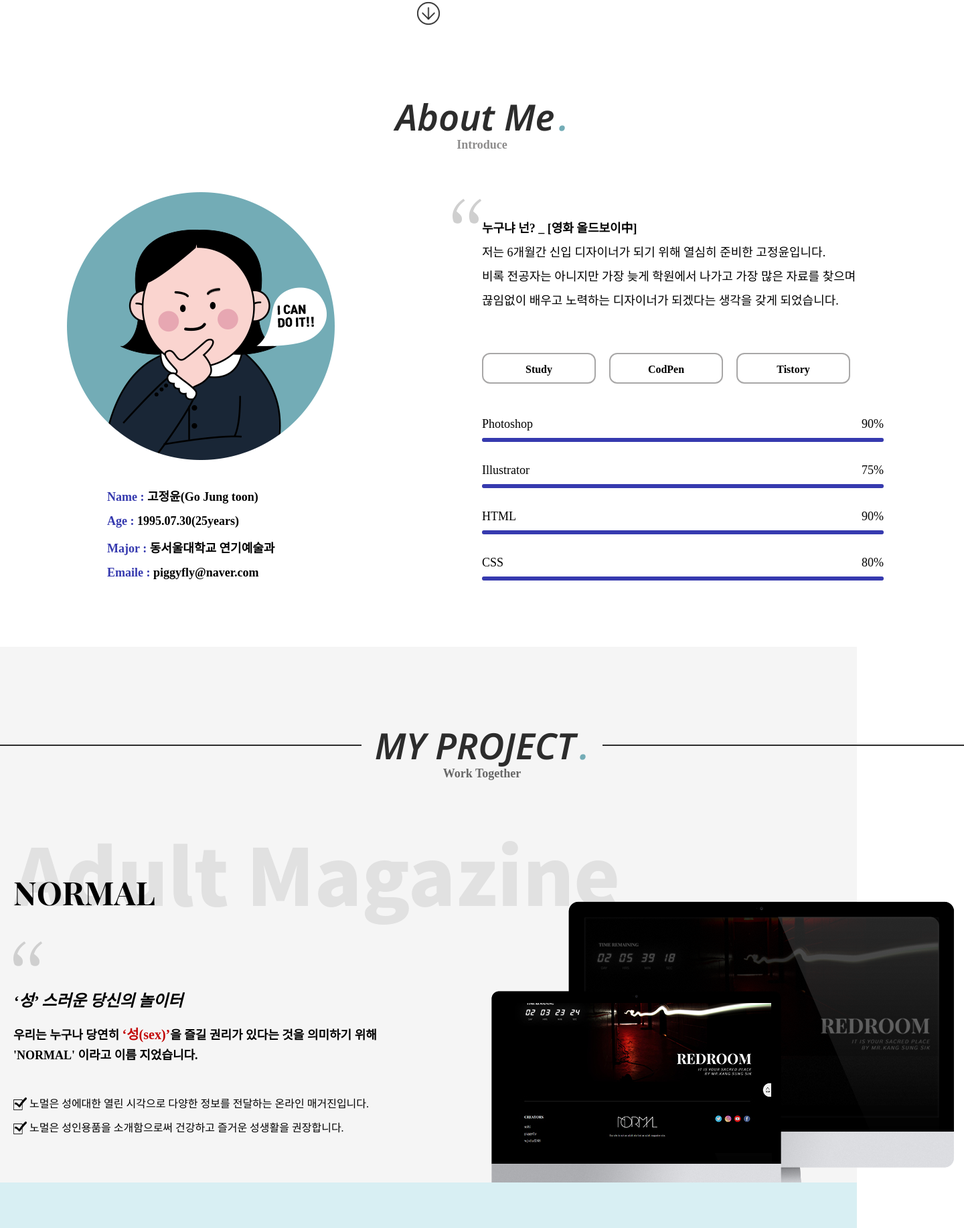
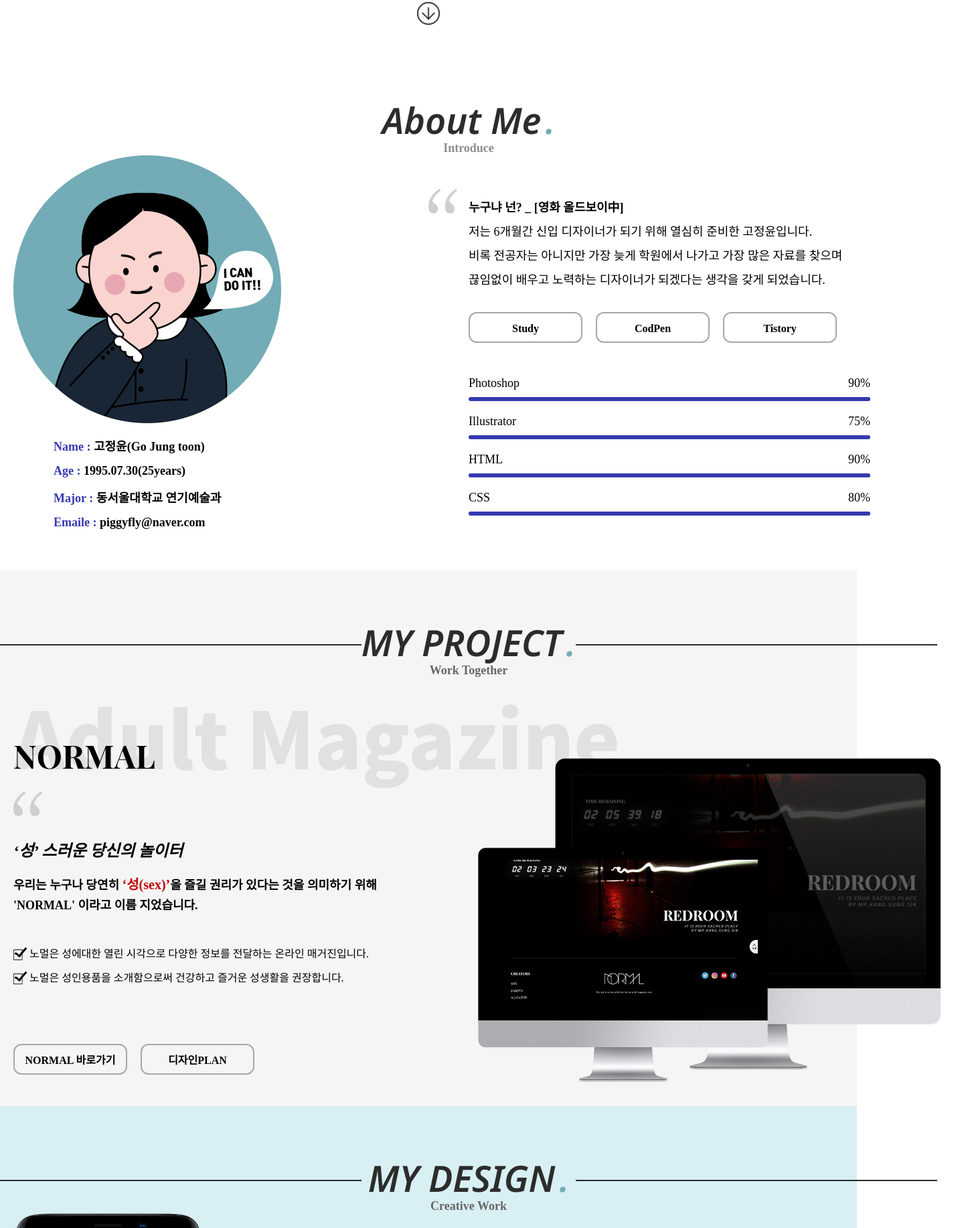
Before and after one commit to piggyfly0730/jungyoon, a plain HTML site: page index.html in a window 1280 px wide. Shown: the part 748-2582 px from the top of the page at 67% size, 1440 px wide, since content can reach past the window. Drawn offline with Linux system fonts and the light colour scheme; files whose address does not match are found by name; a web font is replaced by a local one.

Commit message:
2019-11-28
메인페이지 전체적인 코딩수정

```diff
--- a/css/common.css
+++ b/css/common.css
@@ -108,7 +108,7 @@ button{background: none; border: none; cursor: pointer;}
 .p_a {position: absolute;}
 .p_r {position: relative;}
 .blind {font-size: 0; line-height: 0; width: 1px; height: 1px; overflow: hidden; position: absolute; top: 0; left: -9999px; text-indent: -9999px;}
-.contain{width: 1400px; margin: 0 auto; height: 100%; padding: 0 20px;}
+.contain{width: 1400px; height: 100%; margin: 0 auto; padding: 0 20px; box-sizing: border-box;}
 
 /* header */
 #header {
--- a/css/fullpage.css
+++ b/css/fullpage.css
@@ -44,7 +44,7 @@ html.fp-enabled,
     width: 100%;
 }
 .fp-tableCell {
-    display: table-cell;
+    /* display: table-cell; */
     vertical-align: middle;
     width: 100%;
     height: 100%;
--- a/css/main.css
+++ b/css/main.css
@@ -1,14 +1,15 @@
 @charset "utf-8";
 
 html.md_open, html.md_open body{width: 100%; height: 100% !important; overflow: hidden !important;}
+
 /*공통*/
 section.section{background: no-repeat 50% 0%;-webkit-background-size: cover;-moz-background-size: cover;-o-background-size: cover;background-size: contain;}
 span.dot{display: inline-block; margin-left: -8px; color: #73acb6;}
-.tit_box{text-align: center; margin-top: 220px;}
+.tit_box{text-align: center;}
 .tit_box .cnt_tit{font-family: NotoSItalic; font-weight: 600; font-size: 54px;}
 .tit_box .sub_tit {font-family:NotoSerif; font-weight: 700; font-size: 18px; margin-top:-5px;}
 .left {width: 50%; float: left; box-sizing: border-box;}
-.right{width: 50%; float: right; box-sizing: border-box;}
+.right{width: 50%; float: right;box-sizing: border-box;}
 .contain {position: relative;}
 .dot_deco{background: url('../images/main/dot_deco.png'); width: 44px; height: 37px; position: absolute;}
 .link{text-align: center; font-size: 16px; font-weight: 700;  font-family: NotoS;}
@@ -16,13 +17,15 @@ span.dot{display: inline-block; margin-left: -8px; color: #73acb6;}
 .link li a {display:block; box-sizing: border-box; border: 2px solid #a8a7a7; width: 170px; height: 46px; line-height: 45px;border-radius: 12px;}
 .link li a:hover{font-size: 18px; transition: ease-in-out 0.3s; background-color:#a8a7a7; color: #fff;}
 .link li + li {margin-left: 20px;}
+#cnt1,#cnt2,#cnt3,#cnt4,#footer{width: 100%;box-sizing: border-box;}
+#cnt3 .contain ,#cnt4 .contain{padding-top:70px; box-sizing: border-box;}
 
 
-/*본문 cnt1*/
+/*본문 cnt1 사진부분*/
 #cnt1{background-color:#fff ; background-image:url('../images/main/title_bg01.jpg');background-size: cover;}
-#cnt1 .cnt1_txt{position: absolute; top: 36%; font-family: NotoSerif;}
-#cnt1 .cnt1_txt h1 { font-weight: 900; font-size: 70px;}
-#cnt1 .cnt1_txt p { font-weight: 900; font-size: 52px; margin-top: -10px;}
+#cnt1 .cnt1_txt{padding-top: 200px; font-family: NotoSerif;}
+#cnt1 .cnt1_txt h1 { font-weight: 900; font-size:4.375em;}
+#cnt1 .cnt1_txt p { font-weight: 900; font-size: 3.25em; margin-top: -10px;}
 #cnt1 .cnt1_txt span {display: block; font-weight:500; line-height: 36px; font-size: 18px; margin-top:22px;}
 #cnt1 .arrow {position: absolute; left: 50%; margin-left: -17px; bottom: 15px; width: 34px; height: 34px; background: url('../images/main/bottom_arrow.png');
  animation: ease-in-out bounce 1.3s infinite;}
@@ -37,10 +40,9 @@ span.dot{display: inline-block; margin-left: -8px; color: #73acb6;}
 
 /*본문 cnt2 자기소개*/
 #cnt2 {background-color: #fff; font-family:NotoSerif;}
-#cnt2 .tit_box{margin-top: 170px;}
-
+#cnt2 .contain .tit_box{padding-top: 90px;}
 #cnt2 .contain .tit_box .sub_tit{color: #8e8d8d;}
-#cnt2 .contain .left {padding:60px 0 0 80px; font-size: 18px;}
+#cnt2 .contain .left {padding-right:80px; font-size: 18px;}
 #cnt2 .contain .left .face{position: relative; width: 58%;}
 #cnt2 .contain .left .face .brow {position: absolute; top: 36%; left: 58%; animation: ease-in-out browmove .8s infinite;}
 #cnt2 .contain .left .face .eye {position: absolute; top: 41%; left: 47%;}
@@ -49,18 +51,18 @@ span.dot{display: inline-block; margin-left: -8px; color: #73acb6;}
   50% {transform: translateY(-8px)}
 }
 
-#cnt2 .contain .left .info {margin:40px 0 0 60px; font-weight: 900; color: #010101;}
+#cnt2 .contain .left .info {padding:20px 0 0 60px; font-weight: 900; color: #010101;}
 #cnt2 .contain .left .info li{margin-bottom: 15px;}
 #cnt2 .contain .left .info li span {color: #363aaf;}
 
-#cnt2 .contain .right{padding-top:70px; color:#000000; font-size: 18px;}
-#cnt2 .contain .right .dot_deco{top: 160px; left: 50%; margin-left:-44px;}
-#cnt2 .contain .right .info_txt{padding: 26px 0 60px 0; line-height: 36px}
+#cnt2 .contain .right{color:#000000; font-size: 18px; padding-top: 60px;}
+#cnt2 .contain .right .dot_deco{top: 230px; left: 50%; margin-left:-60px;}
+#cnt2 .contain .right .info_txt{padding: 0px 0 30px 0; line-height: 36px}
 #cnt2 .contain .right .info_txt strong{font-weight: 900;}
 #cnt2 .contain .right .link {margin-bottom:50px;}
 
 #cnt2 .contain .right .all_skill{width: 600px; font-weight: 700;}
-#cnt2 .contain .right .all_skill li {margin-bottom: 32px;}
+#cnt2 .contain .right .all_skill li {margin-bottom: 20px;}
 #cnt2 .contain .right .all_skill .skill_04 {margin-bottom: 0;}
 #cnt2 .contain .right .all_skill li strong{display: block; margin-bottom: 10px;}
 #cnt2 .contain .right .all_skill li strong span{float: right;}
@@ -93,15 +95,15 @@ span.dot{display: inline-block; margin-left: -8px; color: #73acb6;}
 
 /* 본문 cnt3 팀프로젝트*/
 #cnt3{background: #f5f5f5; box-sizing: border-box;}
-#cnt3 .cnt_tit::before ,#cnt3 .cnt_tit::after {content: ''; position: absolute; top: 36px;  width: 540px; height: 2px; background: #2c2c2c;}
+#cnt3 .cnt_tit::before ,#cnt3 .cnt_tit::after {content: ''; position: absolute; top: 110px;  width: 540px; height: 2px; background: #2c2c2c;}
 #cnt3 .cnt_tit::before{left: 0;}
 #cnt3 .cnt_tit::after{right: 0;}
 #cnt3 .sub_tit {color: #676767;}
 
-#cnt3 .left .txt_deco{position: absolute; top: 180px;background: url('../images/main/cnt03_deco.png')no-repeat; width: 902px; height: 125px;  opacity: 0.8;}
+#cnt3 .left .txt_deco{position: absolute; top: 200px;background: url('../images/main/cnt03_deco.png')no-repeat; width: 902px; height: 125px;  opacity: 0.8;}
 #cnt3 .left .dot_deco{position: absolute; top: 330px;}
 #cnt3 .left .normal_txt {position: absolute; top: 234px; color: #000; font-family: NotoSerif;}
-#cnt3 .left .normal_txt .name {font-family: Neo; font-size: 48px; margin-bottom: 110px;}
+#cnt3 .left .normal_txt .name {font-family: Neo; font-size: 48px; padding: 20px 0 90px 0;}
 #cnt3 .left .normal_txt strong {display: block;  font-weight: 700; font-style: italic; font-size: 24px; margin-bottom:20px;}
 #cnt3 .left .normal_txt .explan {font-size: 18px; font-weight: 700; line-height:30px; margin-bottom:40px;}
 #cnt3 .left .normal_txt .explan span{color: #c20505; font-size: 20px; font-weight: 900;}
@@ -110,7 +112,7 @@ span.dot{display: inline-block; margin-left: -8px; color: #73acb6;}
 #cnt3 .left .normal_txt .check li:nth-child(2){margin-bottom: 80px;}
 
 #cnt3 .right{position: relative;}
-#cnt3 .right .mockup{background: url('../images/main/normal_mockup.png')no-repeat; position: absolute; top: 180px;}
+#cnt3 .right .mockup{background: url('../images/main/normal_mockup.png')no-repeat; position: absolute; top: 120px;}
 #cnt3 .right .mockup .main_page{background: #000; width: 401px; height: 224px; position: absolute; top:152px; left: 32px; overflow: hidden;}
 #cnt3 .right .mockup .main_page img{position: absolute; top: 0; left: 0;}
 #cnt3 .right .mockup .main_page img{animation: normalmove 6s infinite alternate;}
@@ -124,12 +126,13 @@ span.dot{display: inline-block; margin-left: -8px; color: #73acb6;}
 
 /*본문 cnt4 개인프로젝트*/
 #cnt4{background: #d8eff3; }
-#cnt4 .cnt_tit::before ,#cnt4 .cnt_tit::after {content: ''; position: absolute; top: 36px;  width: 540px; height: 2px; background: #2c2c2c;}
+#cnt4 .cnt_tit::before ,#cnt4 .cnt_tit::after {content: ''; position: absolute;  top: 110px;  width: 540px; height: 2px; background: #2c2c2c;}
 #cnt4 .cnt_tit::before{left: 0;}
 #cnt4 .cnt_tit::after{right: 0;}
 #cnt4 .sub_tit {color: #676767;}
 
-#cnt4 .left .mobile_page{width: 230px; height: 471px; position: absolute; top: 230px; left: 268.5px; border-radius: 18px/16px; overflow: hidden;}
+
+#cnt4 .left .mobile_page{width: 230px; height: 471px; position: absolute; top: 300px; left: 268.5px; border-radius: 18px/16px; overflow: hidden;}
 #cnt4 .left .mobile_page img{position: absolute; top: 0; left: 0;}
 #cnt4 .left .mobile_page img{animation: mobilemove 4s infinite alternate;}
 
@@ -141,11 +144,11 @@ span.dot{display: inline-block; margin-left: -8px; color: #73acb6;}
 
 
 #cnt4 .right {text-align: left;}
-#cnt4 .right .txt_deco{position: absolute; top: 180px; right: 0px; background: url('../images/main/cnt04_deco.png')no-repeat; width: 914px; height: 91px;
+#cnt4 .right .txt_deco{position: absolute; top: 210px; right: 0px; background: url('../images/main/cnt04_deco.png')no-repeat; width: 914px; height: 91px;
   opacity: 0.8;}
 #cnt4 .right .dot_deco {background: url('../images/main/cnt4dot_deco.png'); width: 46px; height: 38px; opacity: 0.5; position: absolute; top: 330px;}
 #cnt4 .right .mobile_txt {position: absolute; top: 220px; color: #000; font-family: NotoSerif;}
-#cnt4 .right .mobile_txt .name {font-family: NotoS; font-weight: 900; font-size: 40px; margin-bottom: 110px; font-family: NotoS;}
+#cnt4 .right .mobile_txt .name {font-family: NotoS; font-weight: 900; font-size: 40px; padding: 30px 0px 80px 0px; font-family: NotoS;}
 #cnt4 .right .mobile_txt strong {display: block;  font-weight: 700; font-style: italic; font-size: 24px; margin-bottom:20px;}
 #cnt4 .right .mobile_txt .explan {font-size: 18px; font-weight: 700; line-height:30px; margin-bottom:40px;}
 #cnt4 .right .mobile_txt .check {font-weight: 500;}
@@ -187,3 +190,8 @@ span.dot{display: inline-block; margin-left: -8px; color: #73acb6;}
 #fp-nav ul li a.active+.fp-tooltip {
   opacity: 1; width: 100px; text-align: right;
 }
+
+
+@media only screen and (min-width : 1224px) {
+  .contain{}
+}
--- a/css/normal.css
+++ b/css/normal.css
@@ -69,7 +69,7 @@ section{position: relative; top: -50px; opacity: 0;}
 /*picture*/
 #picture{height: 514px; background: #e6e6e6; padding: 80px 0; box-sizing: border-box;}
 #picture .sub_ex {padding-bottom: 50px;}
-#picture ul li+li{margin-left: 27px;}
+#picture ul li+li{margin-left: 20px;}s
 
 /*output*/
 #output {height: 2600px; padding: 120px 0;box-sizing: border-box;}
--- a/index.html
+++ b/index.html
@@ -56,7 +56,7 @@
                     </div>
                     <div class="left">
                         <div class="face">
-                            <img class="all_face" src="images/main/illust01.png" alt="고정윤얼굴그림"">
+                            <img class="all_face" src="images/main/illust01.png" alt="고정윤얼굴그림">
                             <img class="brow" src="images/main/brow.png" alt="눈썹">
                             <img class="eye" src="images/main/eye.png" alt="눈동자">
                         </div>
```
